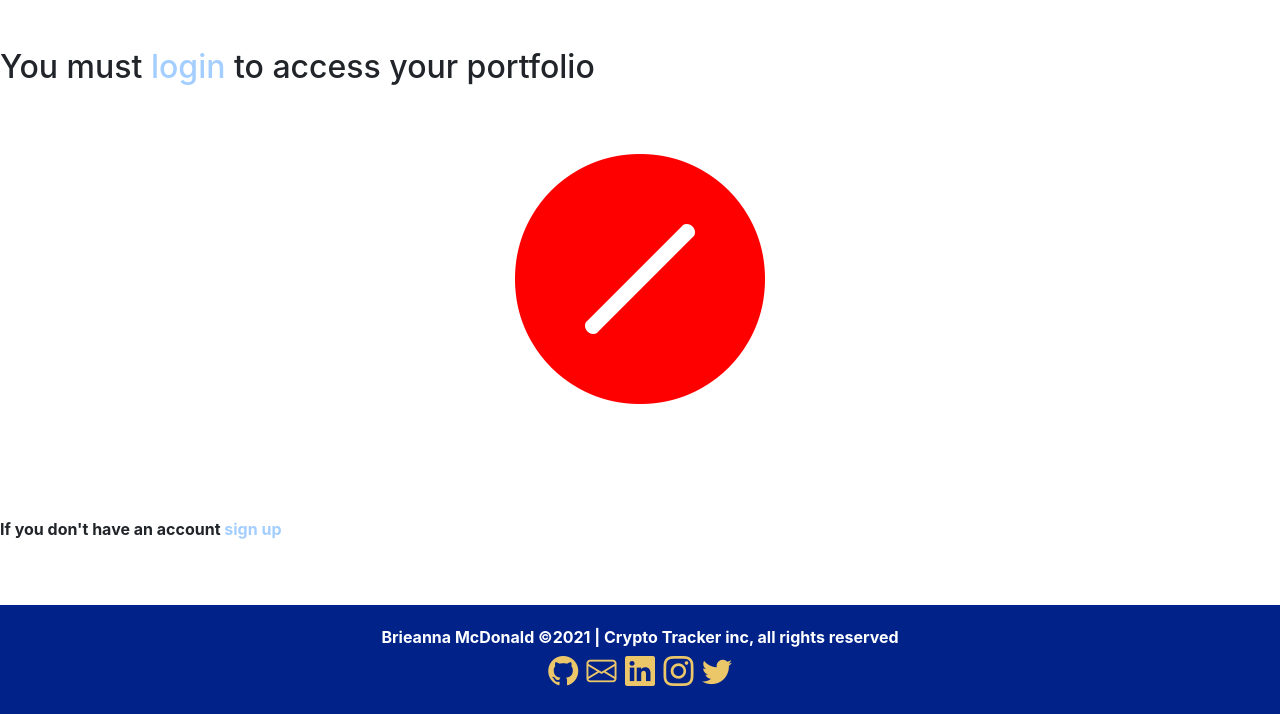
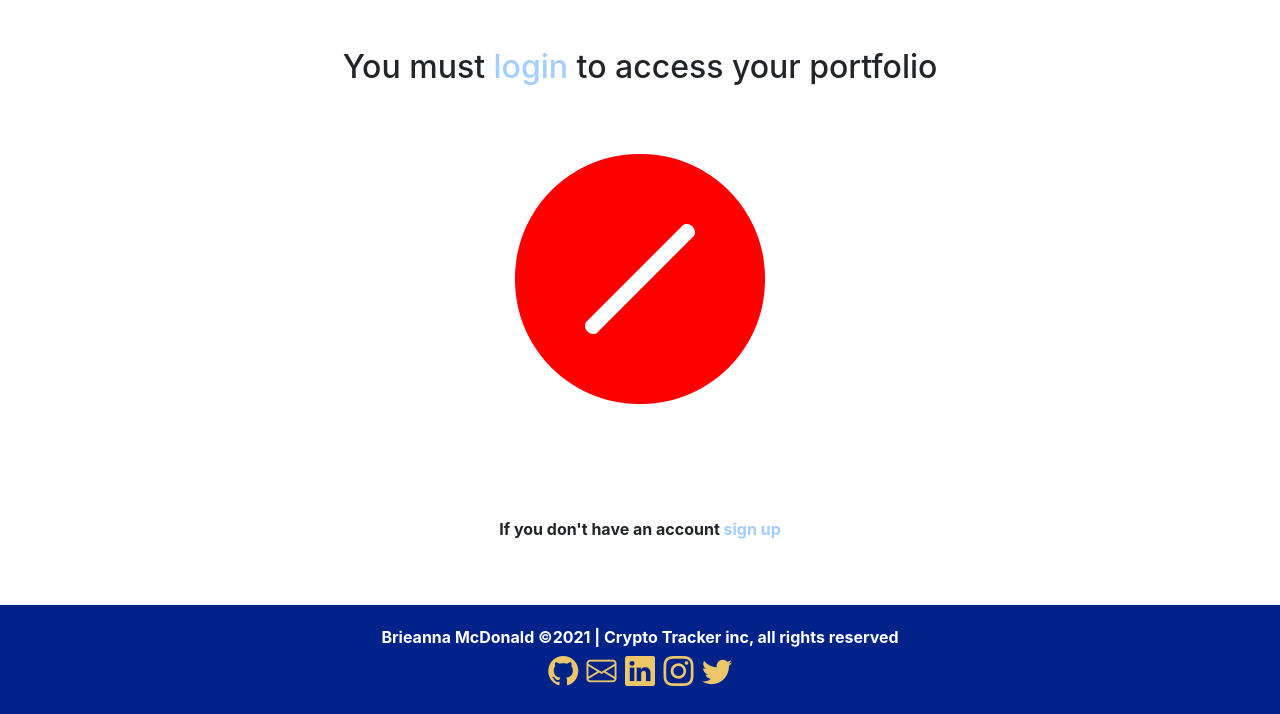
Before and after one commit to Code-Institute-Submissions/bmcdonald2000-crypto-tracker_AugResub, a Django app: page /Portfolio in a window 1280 px wide. Shown: the part 86-800 px from the top of the page. Run offline with Django 4.2, Linux system fonts and the light colour scheme; some libraries are stand-ins or nearby versions.

Commit message:
update: CSS

```diff
--- a/static/css/style.css
+++ b/static/css/style.css
@@ -78,8 +78,8 @@ a:visited{
     color: #ECC76A;
 }
 
-/* all text with id 'heading' is centred */
-#heading{
+/* all text with  class 'heading' is centred */
+.heading{
     text-align: center;
 }
 
```
